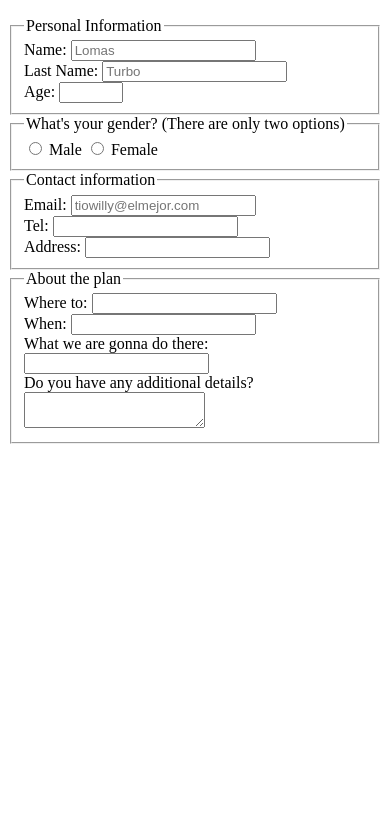
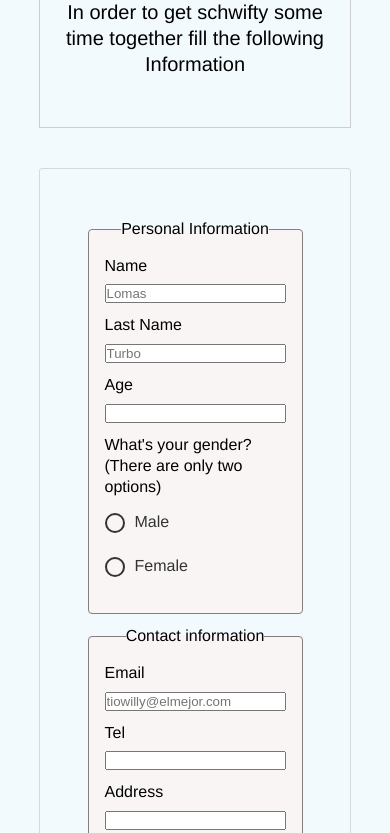
Before and after one commit to Yocker64/hang-out-request, a plain HTML site: page index.html in a window 390 px wide. Shown: the part 201-1034 px from the top of the page. Before the commit the page ends 844 px from the top, so only its background shows below. Drawn offline with Linux system fonts and the light colour scheme.

Commit message:
Add styles for phone UI

```diff
--- a/index.html
+++ b/index.html
@@ -1,76 +1,96 @@
 <!DOCTYPE html>
 <html lang="en">
   <head>
-    <meta charset="UTF-8">
-    <meta name="viewport" content="width=device-width, initial-scale=1.0">
+    <meta charset="UTF-8" />
+    <meta name="viewport" content="width=device-width, initial-scale=1.0" />
     <title>Wanna hang out?</title>
-    <link rel="stylesheet" href="styles.css">
+    <link rel="stylesheet" href="styles.css" />
   </head>
   <body>
     <div class="header">
       <h1>Hanging Out with Mario's Request Form</h1>
-    <h2>In order to get schwifty some time together fill the following Information</h2>
+      <h2>
+        In order to get schwifty some time together fill the following
+        Information
+      </h2>
     </div>
 
     <form action="" method="post" class="hang-out-form">
-        <fieldset>
+      <fieldset class="personal-info">
         <legend>Personal Information</legend>
         <div class="form-row">
-                <label for="name">Name:</label>
-            <input type="text" name="name" id="name" placeholder="Lomas">
+          <label for="name">Name</label>
+          <input type="text" name="name" id="name" placeholder="Lomas" />
         </div>
         <div class="form-row">
-                <label for="lastname">Last Name:</label>
-            <input type="text" name="lastname" id="lastname" placeholder="Turbo">
+          <label for="lastname">Last Name</label>
+          <input
+            type="text"
+            name="lastname"
+            id="lastname"
+            placeholder="Turbo"
+          />
         </div>
         <div class="form-row">
-                <label for="age">Age:</label>
-            <input type="number" min="16" max="100" name="age" id="age">
+          <label for="age">Age</label>
+          <input type="number" min="16" max="100" name="age" id="age" />
         </div>
-        </fieldset>
-        <div class="form-row">
-            <fieldset class="gender">
-                <legend>What's your gender? (There are only two options)</legend>
-                <input type="radio" name="male" id="male">
-                <label for="male">Male</label>
-                <input type="radio" name="female" id="female">
-                <label for="female">Female</label>
-            </fieldset>
+
+
+            <div class="form-row" id="gender-radios">
+          <p>What's your gender? (There are only two options)</p>
+          <input type="radio" name="gender" id="male" />
+          <label for="male" class="radio-label">Male</label>
+          <input type="radio" name="gender" id="female" />
+          <label for="female" class="radio-label">Female</label>
         </div>
+    </fieldset></fieldset>
+
       <fieldset class="contact">
         <legend>Contact information</legend>
         <div class="form-row">
-                    <label for="email">Email:</label>
-                <input type="email" name="email" placeholder="tiowilly@elmejor.com">
+          <label for="email">Email</label>
+          <input type="email" name="email" placeholder="tiowilly@elmejor.com" />
         </div>
         <div class="form-row">
-                    <label for="tel">Tel:</label>
-                <input type="tel" name="tel">
+          <label for="tel">Tel</label>
+          <input type="tel" name="tel" />
         </div>
         <div class="form-row">
-                    <label for="address">Address:</label>
-                <input type="text" name="address">
+          <label for="address">Address</label>
+          <input type="text" name="address" />
         </div>
       </fieldset>
-            <Fieldset>
+      <fieldset class="plan-details">
         <legend>About the plan</legend>
         <div class="form-row">
-                    <label for="destiny">Where to:</label>
-                <input type="text" name="destiny">
+          <label for="destiny">Where to?</label>
+          <input type="text" name="destiny" />
         </div>
         <div class="form-row">
-                <label for="date">When:</label>
-                <input type="text" name="date" id="date">
+          <label for="date">When?</label>
+          <input type="text" name="date" id="date" />
         </div>
         <div class="form-row">
-                <label for="forwhat">What we are gonna do there:</label>
-                <input type="text" name="forwhat" id="forwhat">
+          <label for="forwhat">What we are gonna do there?</label>
+          <input type="text" name="forwhat" id="forwhat" />
+        </div>
+        <div class="form-row">
+            <label for="clothing">What type of clothes should we wear?</label>
+            <select name="clothing" id="clothing">
+                <option value="sport">Sportwear</option>
+                <option value="casual">Casual wear</option>
+                <option value="suit">Suit</option>
+                <option value="beach">Swimsuit</option>
+            </select>
         </div>
         <div class="form-row">
           <label for="details">Do you have any additional details?</label>
-                <textarea name="details" id="details"></textarea>
+          <textarea name="details" id="details" rows="4"></textarea>
+          <span>Elaborate man, what? With who? or any other appealling point</span>
         </div>
-            </Fieldset>
+      </fieldset>
+      <button type="submit">Submit</button>
     </form>
   </body>
 </html>
--- a/styles.css
+++ b/styles.css
@@ -0,0 +1,157 @@
+/* http://meyerweb.com/eric/tools/css/reset/ v2.0 | 20110126 License: none (public domain) */ html, body, div, span, applet, object, iframe, h1, h2, h3, h4, h5, h6, p, blockquote, pre, a, abbr, acronym, address, big, cite, code, del, dfn, em, img, ins, kbd, q, s, samp, small, strike, strong, sub, sup, tt, var, b, u, i, center, dl, dt, dd, ol, ul, li, fieldset, form, label, legend, table, caption, tbody, tfoot, thead, tr, th, td, article, aside, canvas, details, embed, figure, figcaption, footer, header, hgroup, menu, nav, output, ruby, section, summary, time, mark, audio, video { margin: 0; padding: 0; border: 0; font-size: 100%; font: inherit; vertical-align: baseline; } /* HTML5 display-role reset for older browsers */ article, aside, details, figcaption, figure, footer, header, hgroup, menu, nav, section { display: block; } body { line-height: 1; } ol, ul { list-style: none; } blockquote, q { quotes: none; } blockquote:before, blockquote:after, q:before, q:after { content: ''; content: none; } table { border-collapse: collapse; border-spacing: 0; }
+* {
+    margin: 0;
+    padding: 0;
+    box-sizing: border-box;
+  }
+
+.header{
+    text-align: center;
+    padding: 50px 20px;
+    width: 80%;
+    border: 1px solid #cbcdce;
+    margin-bottom: 40px;
+}
+
+html{
+    box-sizing: border-box;
+    font-size: 10px;
+
+}
+
+ h1{
+    font-size: 3.2rem;
+    margin: 1.2rem;
+}
+
+h2{
+    font-size: 2rem;
+}
+
+body{
+    box-sizing: content-box;
+    font-family: Helvetica, sans-serif;
+    font-size: 1.6rem;
+    line-height: 1.3;
+
+    display: flex;
+    flex-direction: column;
+    align-items: center;
+    background-color: hsl(198, 76%, 97%);
+}
+
+.form-row label{
+    margin-bottom: 0.8rem;
+}
+
+form{
+    display: flex;
+    flex-direction: column;
+    align-items: center;
+}
+
+.hang-out-form {
+    border: 1px solid #D6D9DC;
+    border-radius: 3px;
+    width: 80%;
+    padding: 50px;
+    margin: 0 0 40px 0;
+  }
+
+  fieldset{
+    width: 80%;
+    background-color: hsl(0, 29%, 97%);
+    padding: 16px;
+    border: 1px solid gray;
+    margin-bottom: 1.2rem;
+    border-radius: 4px;
+  }
+
+  fieldset legend {
+    text-align: center;
+  }
+
+.form-row{
+    margin-bottom: 12px;
+    display: flex;
+    flex-direction: column;
+    justify-content: flex-start;
+    flex-wrap: wrap;
+
+}
+
+.plan-details textarea{
+    width: 100%;
+    height: 100px;
+}
+
+.form-row .radio-label{
+    display: block;
+    font-size: 1.6rem;
+    padding: 0 20px 0 10px;
+  }
+
+.form-row input[type='radio']{
+  margin-top: 2px;
+}
+
+
+.form-row .radio-label, .form-row input[type='radio']{
+    float: left;
+  }
+
+  .form-row select{
+    width: 100%;
+    padding: 5px;
+    font-size: 16px;
+    -webkit-appearance: none;
+  }
+
+
+#gender-radios {
+    display: flex;
+    gap: 15px;
+    justify-content: space-between;
+}
+
+/* Hide default radio button */
+#gender-radios input[type="radio"] {
+    display: none;
+}
+
+/* Custom radio button */
+#gender-radios label {
+    display: flex;
+    align-items: center;
+    gap: 8px;
+    font-size: 16px;
+    cursor: pointer;
+    color: #333;
+    position: relative;
+    padding-left: 30px;
+}
+
+#gender-radios label::before {
+    content: "";
+    width: 16px;
+    height: 16px;
+    border: 2px solid #333;
+    border-radius: 50%;
+    position: absolute;
+    left: 0;
+    top: 50%;
+    transform: translateY(-50%);
+    transition: 0.3s;
+}
+
+/* Checked state */
+#gender-radios input[type="radio"]:checked + label::before {
+    background-color: #007bff;
+    border-color: #007bff;
+    box-shadow: inset 0 0 0 4px white;
+}
+
+/* Hover effect */
+#gender-radios label:hover::before {
+    border-color: #007bff;
+}
```
Lines whose indentation alone changed are shown as unchanged.
